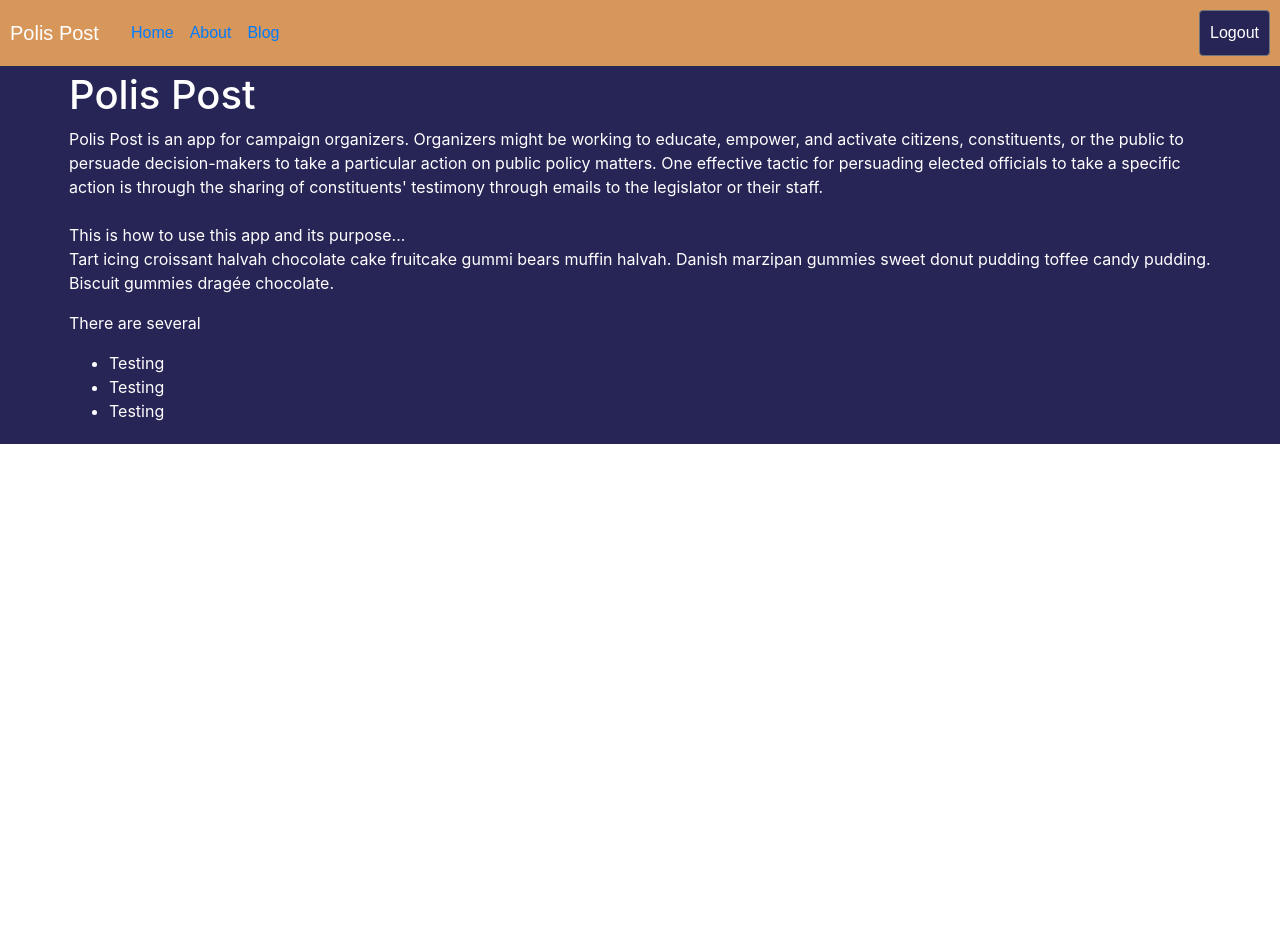
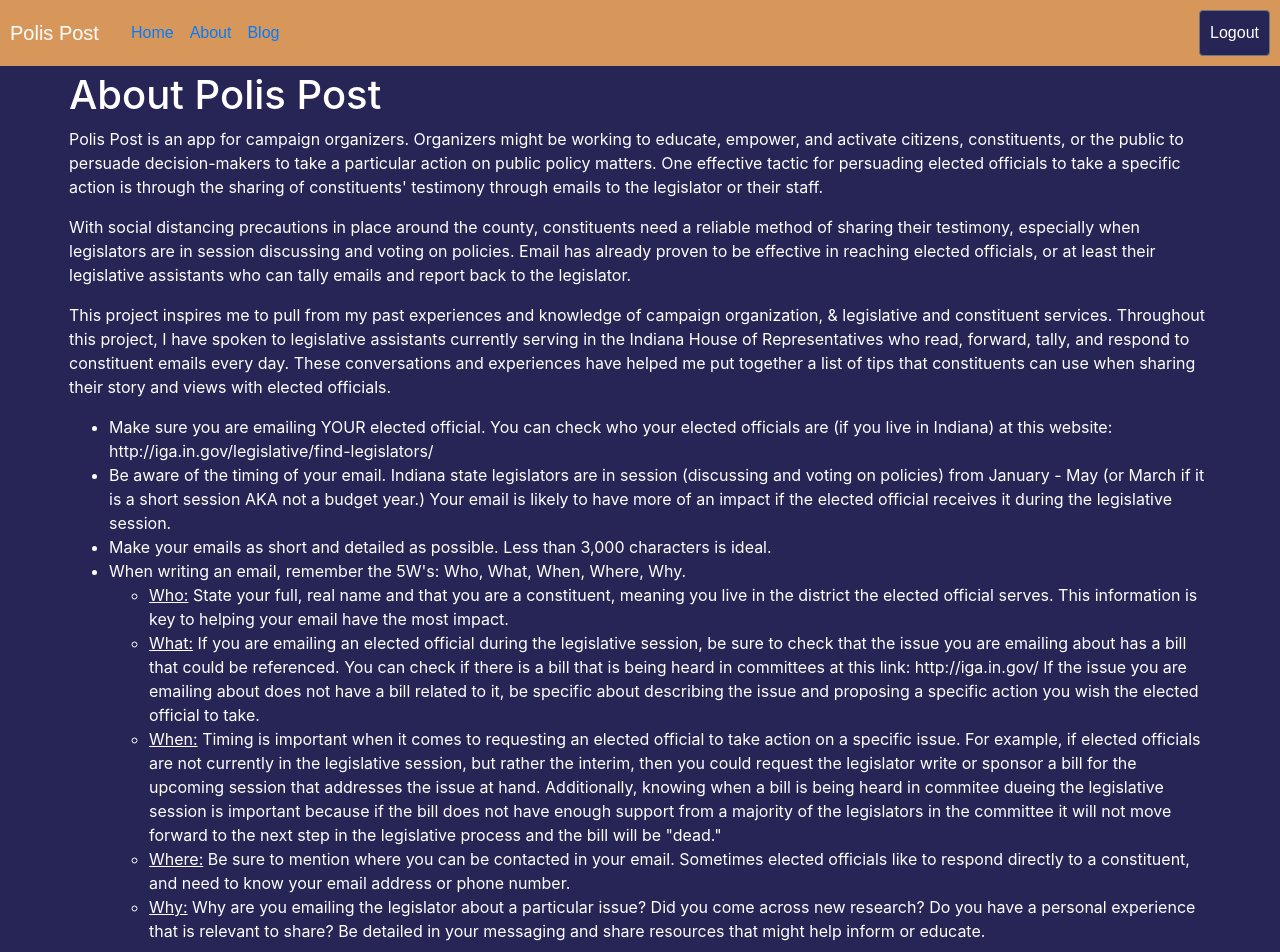
Before and after one commit to LaurenAlayza/bb-proj-reactstrap, a React (Create React App) app: page /about in a window 1280 px wide. Shown: the top 952 px of the page. Before the commit the page ends 800 px from the top, so only its background shows below. Built offline with nearby package versions, Linux system fonts and the light colour scheme.

Commit message:
styling and content

```diff
--- a/src/App.js
+++ b/src/App.js
@@ -34,8 +34,6 @@ function App() {
     );
   };
 
-
-
   return (
     <div>
       <Router>
--- a/src/home/About.js
+++ b/src/home/About.js
@@ -2,41 +2,105 @@ import React from "react";
 
 const mainstyle = {
   backgroundColor: "#272456",
-  color: 'white',
-  height: '100%'
-}
+  color: "white",
+  height: "100%",
+};
 const maindivstyle = {
-  margin: 'auto',
-  width: '90%',
-  padding: '5px'
-}
-
-
+  margin: "auto",
+  width: "90%",
+  padding: "5px",
+};
 
 const About = () => {
   return (
     <div className="main" style={mainstyle}>
       <div className="mainDiv" style={maindivstyle}>
-        <h1>Polis Post</h1>
+        <h1>About Polis Post</h1>
         <p>
-          Polis Post is an app for campaign organizers. Organizers might be working to educate, empower, and
-          activate citizens, constituents, or the public to persuade decision-makers to take a particular action on public policy matters.
-          One effective tactic for persuading elected officials to take a specific action is through the sharing of constituents'
-          testimony through emails to the legislator or their staff. <br/>
-          <br />
-          This is how to use this app and its purpose... <br />
-          Tart icing croissant halvah chocolate cake fruitcake gummi bears
-          muffin halvah. Danish marzipan gummies sweet donut pudding toffee
-          candy pudding. Biscuit gummies dragée chocolate.
+          Polis Post is an app for campaign organizers. Organizers might be
+          working to educate, empower, and activate citizens, constituents, or
+          the public to persuade decision-makers to take a particular action on
+          public policy matters. One effective tactic for persuading elected
+          officials to take a specific action is through the sharing of
+          constituents' testimony through emails to the legislator or their
+          staff.{" "}
+        </p>
+        <p>
+          With social distancing precautions in place around the county,
+          constituents need a reliable method of sharing their testimony,
+          especially when legislators are in session discussing and voting on
+          policies. Email has already proven to be effective in reaching elected
+          officials, or at least their legislative assistants who can tally
+          emails and report back to the legislator.
         </p>
 
         <p>
-          There are several
+          This project inspires me to pull from my past experiences and
+          knowledge of campaign organization, & legislative and constituent
+          services. Throughout this project, I have spoken to legislative
+          assistants currently serving in the Indiana House of Representatives
+          who read, forward, tally, and respond to constituent emails every day.
+          These conversations and experiences have helped me put together a list
+          of tips that constituents can use when sharing their story and views
+          with elected officials.
         </p>
         <ul>
-          <li>Testing </li>
-          <li>Testing </li>
-          <li>Testing </li>
+          <li>
+            Make sure you are emailing YOUR elected official. You can check who
+            your elected officials are (if you live in Indiana) at this website:
+            http://iga.in.gov/legislative/find-legislators/
+          </li>
+          <li>
+            Be aware of the timing of your email. Indiana state legislators are
+            in session (discussing and voting on policies) from January - May
+            (or March if it is a short session AKA not a budget year.) Your
+            email is likely to have more of an impact if the elected official
+            receives it during the legislative session.
+          </li>
+          <li>
+            Make your emails as short and detailed as possible. Less than 3,000
+            characters is ideal.
+          </li>
+          <li>
+            When writing an email, remember the 5W's: Who, What, When, Where,
+            Why.
+            <ul class="circle">
+              <li>
+                <u>Who:</u> State your full, real name and that you are a
+                constituent, meaning you live in the district the elected
+                official serves. This information is key to helping your email
+                have the most impact.
+              </li>
+              <li>
+                <u>What:</u> If you are emailing an elected official during the
+                legislative session, be sure to check that the issue you are
+                emailing about has a bill that could be referenced. You can
+                check if there is a bill that is being heard in committees at
+                this link: http://iga.in.gov/ If the issue you are emailing
+                about does not have a bill related to it, be specific about
+                describing the issue and proposing a specific action you wish
+                the elected official to take.
+              </li>
+              <li>
+                <u>When:</u> Timing is important when it comes to requesting an
+                elected official to take action on a specific issue. For
+                example, if elected officials are not currently in the
+                legislative session, but rather the interim, then you could
+                request the legislator write or sponsor a bill for the upcoming
+                session that addresses the issue at hand. Additionally, knowing
+                when a bill is being heard in commitee dueing the legislative
+                session is important because if the bill does not have enough
+                support from a majority of the legislators in the committee it
+                will not move forward to the next step in the legislative
+                process and the bill will be "dead."
+              </li>
+              <li><u>Where:</u> Be sure to mention where you can be contacted in your email.
+              Sometimes elected officials like to respond directly to a constituent,
+              and need to know your email address or phone number. </li>
+              <li><u>Why:</u> Why are you emailing the legislator about a particular issue? Did you come across new research?
+              Do you have a personal experience that is relevant to share? Be detailed in your messaging and share resources that might help inform or educate. </li>
+            </ul>
+          </li>
         </ul>
       </div>
     </div>
--- a/src/home/Blog.js
+++ b/src/home/Blog.js
@@ -1,31 +1,35 @@
 import React from "react";
 const mainstyle = {
   backgroundColor: "#272456",
-  color: 'white',
-  height: '100%'
-}
+  color: "white",
+  height: "100%",
+};
 const maindivstyle = {
-  margin: 'auto',
-  width: '90%',
-  padding: '5px'
-}
+  margin: "auto",
+  width: "90%",
+  padding: "5px",
+};
 const Blog = () => {
   return (
     <div className="main" style={mainstyle}>
       <div className="mainDiv" style={maindivstyle}>
-        <h1>Let me tell you about how I made this app!</h1>
+        <h1>The Making of Polis Post</h1>
         <p>
-        First I made my server <br />
-          Next I made the client <br />
-          Tart icing croissant halvah chocolate cake fruitcake gummi bears
-          muffin halvah. Danish marzipan gummies sweet donut pudding toffee
-          candy pudding. Biscuit gummies dragée chocolate.
+          Hi! My name is Lauren Alayza and I created this app as a part of the
+          Eleven Fifty Academy Blue Badge project. In this blog, I will share
+          what it was like getting to where I am at today with this app. I
+          started Blue Badge at the end of June 2020 and began with learning
+          about adding on to Arrays, mapping them, filtering through them and
+          more. After the first few weeks of introduction to the server side,
+          the cohort began working through assignments and activities to create
+          our first Node server.
         </p>
-        <ul>
-          <li>Testing </li>
-          <li>Testing </li>
-          <li>Testing </li>
-        </ul>
+        <p>
+          In creating the Node server, I learned about ways to check my client
+          side without having ever built it by using tools like PG Admin and
+          Postman.
+        </p>
+        <p>And THEN... (to be continued)</p>
       </div>
     </div>
   );
```
